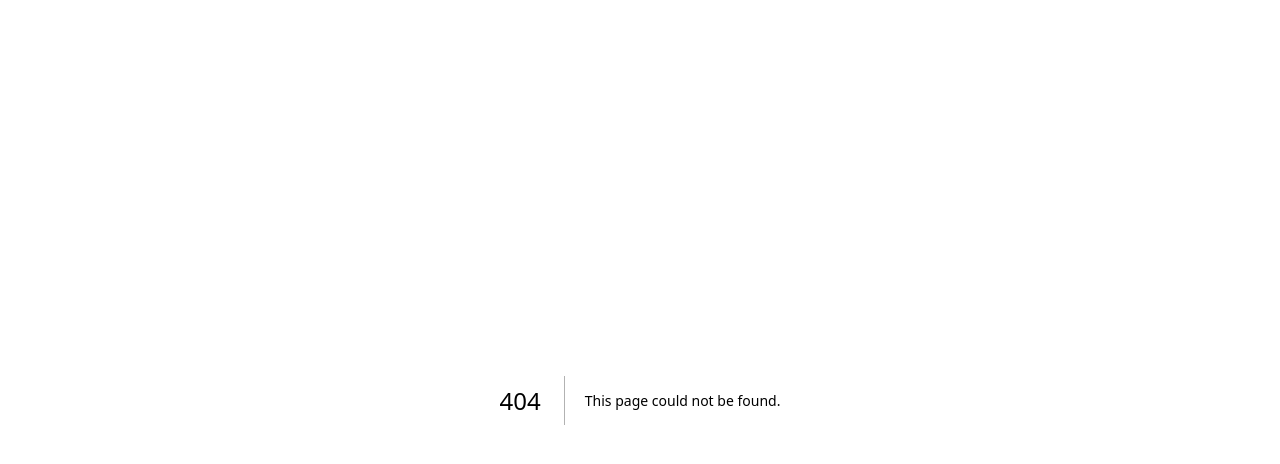
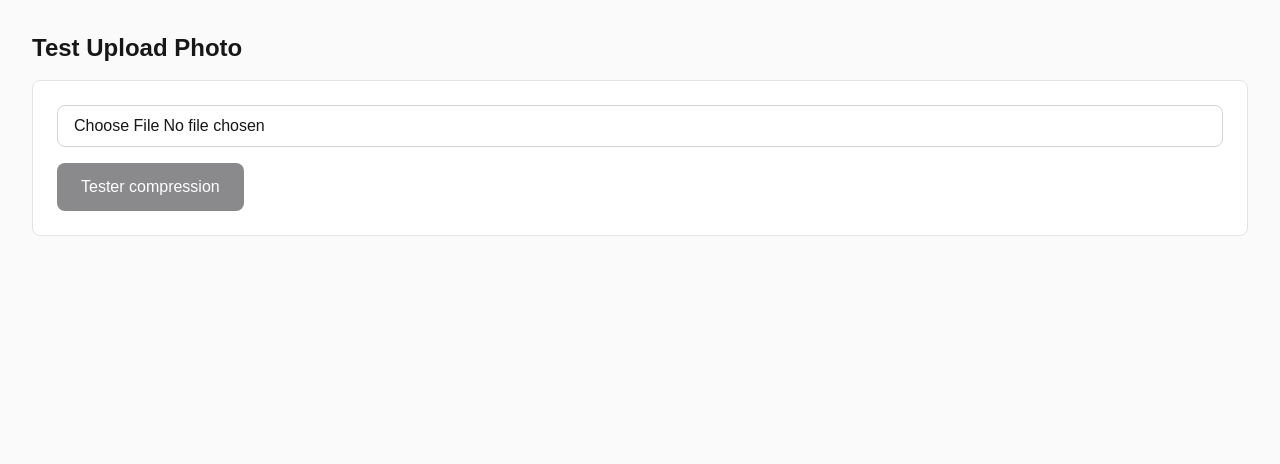
Before and after one commit to sofiafatemeh/coachia, a Next.js app: page /test-upload in a window 1280 px wide. Before the commit this address had no page. Shown: the top 464 px of the page. Built offline with nearby package versions, Linux system fonts and the light colour scheme.

Commit message:
fix: add test page for debug upload

```diff
--- a/app/page.tsx
+++ b/app/page.tsx
@@ -178,22 +178,14 @@ export default function Home() {
           </div>
 
           <div className="bg-white p-6 rounded-lg border border-zinc-200">
-            <h3 className="text-lg font-semibold text-zinc-900 mb-2">📈 Progression</h3>
-            <p className="text-sm text-zinc-600 mb-4">Analyse de progression sur 30 jours</p>
-            <button
-              onClick={async () => {
-                try {
-                  const res = await fetch('/api/analysis/photos?action=progress&days=30')
-                  const data = await res.json()
-                  alert(`📊 Score actuel: ${data.currentScore}/100\n🎯 Objectif: ${data.targetScore}/100\n✅ Amélioration: ${data.improvement || 0}%`)
-                } catch (error) {
-                  alert('❌ Erreur')
-                }
-              }}
-              className="w-full px-4 py-2 bg-zinc-900 text-white rounded-lg hover:bg-zinc-800 transition text-sm"
+            <h3 className="text-lg font-semibold text-zinc-900 mb-2">🎯 Debug Upload</h3>
+            <p className="text-sm text-zinc-600 mb-4">Tester compression et upload photo</p>
+            <Link
+              href="/test-upload"
+              className="block w-full text-center px-4 py-2 bg-zinc-900 text-white rounded-lg hover:bg-zinc-800 transition text-sm"
             >
-              Voir progression
-            </button>
+              Tester upload
+            </Link>
           </div>
         </div>
       </main>
--- /dev/null
+++ b/app/test-upload/page.tsx
@@ -0,0 +1,125 @@
+'use client'
+
+import { useState } from 'react'
+
+export default function TestPhotoUpload() {
+  const [imageFile, setImageFile] = useState<File | null>(null)
+  const [result, setResult] = useState<any>(null)
+  const [error, setError] = useState<string | null>(null)
+
+  const handleFileChange = (e: React.ChangeEvent<HTMLInputElement>) => {
+    const file = e.target.files?.[0]
+    if (file) {
+      setImageFile(file)
+      console.log('Fichier sélectionné:', file.name, file.size, 'bytes')
+    }
+  }
+
+  const compressImage = (file: File, maxWidth: number = 800): Promise<string> => {
+    return new Promise((resolve, reject) => {
+      const reader = new FileReader()
+      reader.readAsDataURL(file)
+      reader.onload = (e) => {
+        const img = new Image()
+        img.src = e.target?.result as string
+        img.onload = () => {
+          const canvas = document.createElement('canvas')
+          let width = img.width
+          let height = img.height
+
+          if (width > maxWidth) {
+            height = (height * maxWidth) / width
+            width = maxWidth
+          }
+
+          canvas.width = width
+          canvas.height = height
+
+          const ctx = canvas.getContext('2d')
+          if (!ctx) {
+            reject(new Error('Canvas context error'))
+            return
+          }
+
+          ctx.drawImage(img, 0, 0, width, height)
+          const compressed = canvas.toDataURL('image/jpeg', 0.7)
+          const base64 = compressed.split(',')[1]
+          resolve(base64)
+        }
+        img.onerror = reject
+      }
+      reader.onerror = reject
+    })
+  }
+
+  const testCompression = async () => {
+    if (!imageFile) {
+      setError('Sélectionne une photo')
+      return
+    }
+
+    setError(null)
+    setResult(null)
+
+    try {
+      console.log('Début compression...')
+      const base64 = await compressImage(imageFile)
+      const size = (base64.length * 0.75 / 1024 / 1024).toFixed(2)
+
+      setResult({
+        originalSize: (imageFile.size / 1024 / 1024).toFixed(2) + ' MB',
+        compressedSize: size + ' MB',
+        reduction: ((1 - (parseFloat(size) * 1024 * 1024 / imageFile.size)) * 100).toFixed(1) + '%',
+        base64Length: base64.length
+      })
+      console.log('Compression OK')
+    } catch (e) {
+      setError(e instanceof Error ? e.message : 'Erreur inconnue')
+      console.error('Erreur compression:', e)
+    }
+  }
+
+  return (
+    <div className="min-h-screen bg-zinc-50 p-8">
+      <h1 className="text-2xl font-bold mb-4">Test Upload Photo</h1>
+
+      <div className="bg-white p-6 rounded-lg border border-zinc-200 mb-6">
+        <input
+          type="file"
+          accept="image/*"
+          onChange={handleFileChange}
+          className="w-full px-4 py-2 border border-zinc-300 rounded-lg"
+        />
+
+        {imageFile && (
+          <div className="mt-4">
+            <p>Fichier: {imageFile.name}</p>
+            <p>Taille: {(imageFile.size / 1024 / 1024).toFixed(2)} MB</p>
+            <p>Type: {imageFile.type}</p>
+          </div>
+        )}
+
+        <button
+          onClick={testCompression}
+          disabled={!imageFile}
+          className="mt-4 px-6 py-3 bg-zinc-900 text-white rounded-lg disabled:opacity-50"
+        >
+          Tester compression
+        </button>
+      </div>
+
+      {error && (
+        <div className="bg-red-50 border border-red-200 p-4 rounded-lg mb-6">
+          <p className="text-red-800">❌ {error}</p>
+        </div>
+      )}
+
+      {result && (
+        <div className="bg-green-50 border border-green-200 p-4 rounded-lg">
+          <p className="text-green-800">✅ Compression réussie !</p>
+          <pre className="mt-2 text-sm">{JSON.stringify(result, null, 2)}</pre>
+        </div>
+      )}
+    </div>
+  )
+}
```
